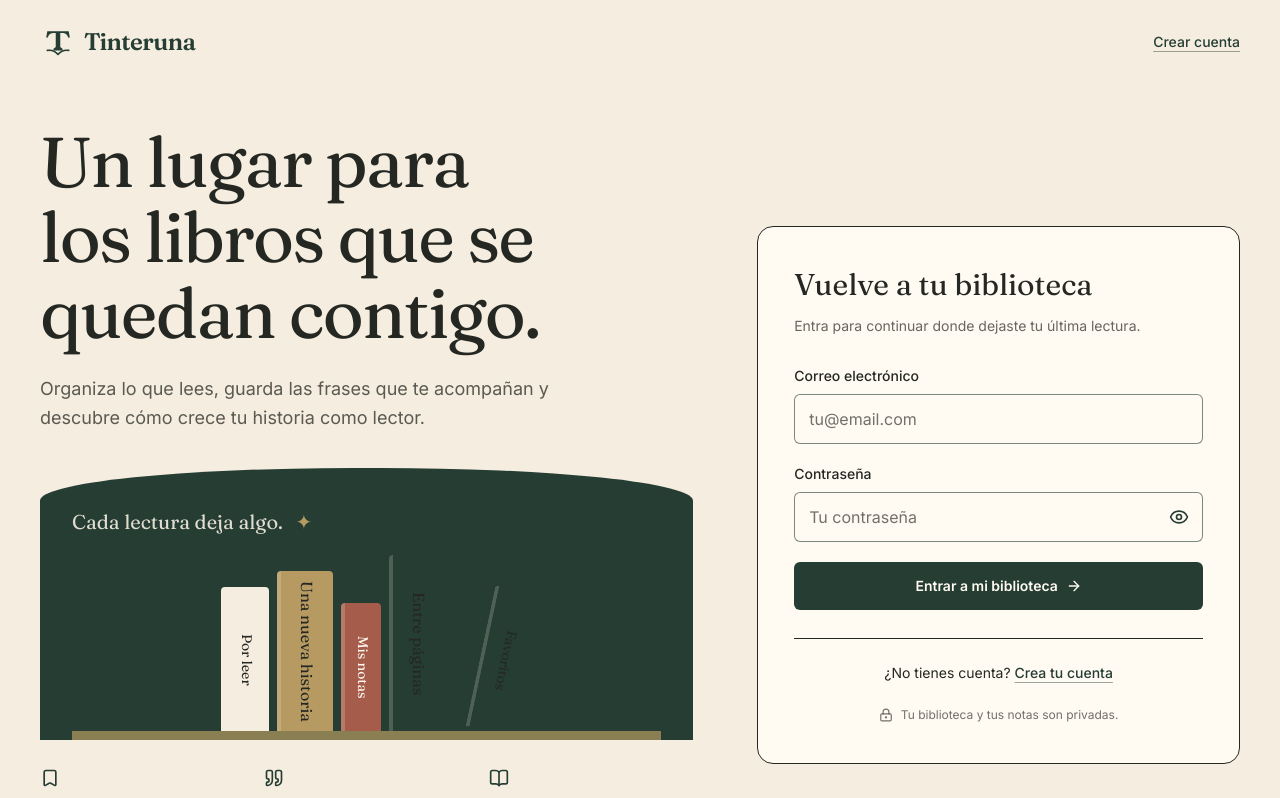
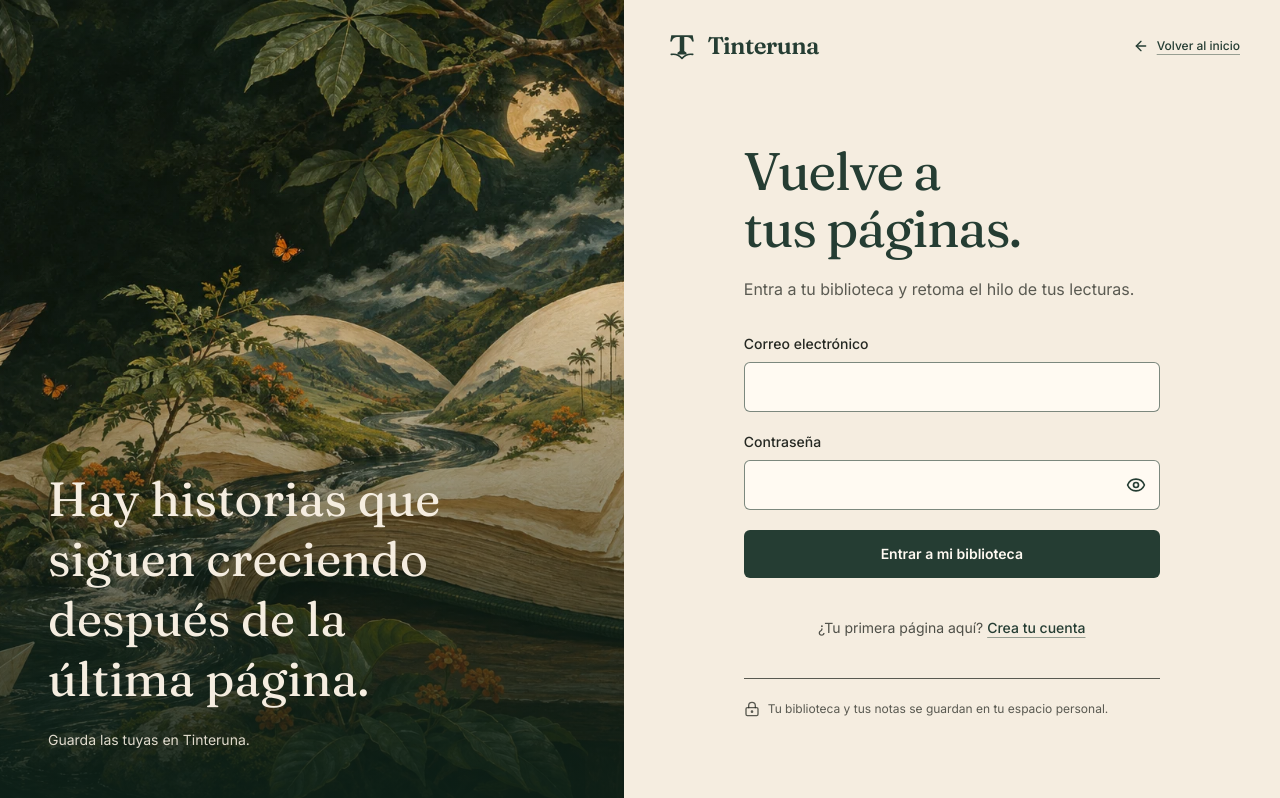
Before and after one commit to jaguzmano09/Personal_biblioteca, a Next.js app: page /login in a window 1280 px wide. Shown: the top 798 px of the page. Built offline with nearby package versions, Linux system fonts and the light colour scheme.

Commit message:
feat(auth): carry the literary identity through account access

```diff
--- /dev/null
+++ b/src/components/auth/AuthShell.tsx
@@ -0,0 +1,34 @@
+import Image from 'next/image'
+import Link from 'next/link'
+import { ArrowLeft } from 'lucide-react'
+import Wordmark from '@/components/ui/Wordmark'
+
+export default function AuthShell({ children }: { children: React.ReactNode }) {
+  return (
+    <main className="auth-layout">
+      <aside className="auth-art" aria-label="El universo de Tinteruna">
+        <Image src="/brand/reading-river.webp" fill sizes="50vw" alt="" />
+        <div className="auth-art-copy">
+          <p className="max-w-md font-display text-5xl leading-tight">
+            Hay historias que siguen creciendo después de la última página.
+          </p>
+          <p className="mt-5 text-sm leading-relaxed text-paper/90">
+            Guarda las tuyas en Tinteruna.
+          </p>
+        </div>
+      </aside>
+      <div className="auth-form-side">
+        <header className="flex flex-wrap items-center justify-between gap-3 px-6 py-6 sm:px-10">
+          <Wordmark href="/" />
+          <Link
+            href="/"
+            className="editorial-link inline-flex min-h-11 items-center gap-2 text-xs"
+          >
+            <ArrowLeft aria-hidden="true" className="size-4" /> Volver al inicio
+          </Link>
+        </header>
+        <div className="auth-form-body">{children}</div>
+      </div>
+    </main>
+  )
+}
--- a/src/components/auth/LoginForm.tsx
+++ b/src/components/auth/LoginForm.tsx
@@ -1,123 +1,115 @@
 'use client'
-import Wordmark from '@/components/ui/Wordmark'
 
-import { BookOpen, Bookmark, Quote, Eye, EyeOff, ArrowRight, LockKeyhole } from 'lucide-react'
 import { useState } from 'react'
 import Link from 'next/link'
+import { LockKeyhole, Loader2 } from 'lucide-react'
 import { iniciarSesion } from '@/lib/auth'
+import AuthShell from './AuthShell'
+import PasswordInput from './PasswordInput'
 
-export default function LoginForm({ confirmationError = false }: { confirmationError?: boolean }) {
-  const [mostrarPassword, setMostrarPassword] = useState(false)
+export default function LoginForm({
+  confirmationError = false
+}: {
+  confirmationError?: boolean
+}) {
   const [email, setEmail] = useState('')
   const [password, setPassword] = useState('')
-  const [error, setError] = useState<string | null>(confirmationError ? 'El enlace de confirmación no es válido o ha caducado.' : null)
+  const [error, setError] = useState<string | null>(
+    confirmationError
+      ? 'El enlace de confirmación no es válido o ha caducado.'
+      : null
+  )
   const [cargando, setCargando] = useState(false)
 
-  async function handleSubmit(e: React.FormEvent) {
-    e.preventDefault()
+  async function handleSubmit(event: React.FormEvent) {
+    event.preventDefault()
     if (cargando) return
     setCargando(true)
     setError(null)
-
     try {
       const resultado = await iniciarSesion(email, password)
       if (resultado?.error) setError(resultado.error)
-    } catch { setError('No se pudo iniciar sesión. Inténtalo de nuevo.') }
-    finally { setCargando(false) }
+    } catch {
+      setError(
+        'No se pudo iniciar sesión. Revisa tu conexión e inténtalo de nuevo.'
+      )
+    } finally {
+      setCargando(false)
+    }
   }
 
   return (
-    <main className="min-h-svh bg-paper text-ink">
-      <header className="mx-auto flex max-w-7xl items-center justify-between gap-4 px-5 py-6 sm:px-10">
-        <Wordmark href="/login" />
-        <Link href="/registro" className="editorial-link text-sm">Crear cuenta</Link>
-      </header>
-
-      <div className="mx-auto grid max-w-7xl items-center gap-10 px-5 pb-12 pt-5 sm:px-10 lg:grid-cols-[1.15fr_0.85fr] lg:gap-16 lg:pb-16 lg:pt-10">
-        <section aria-labelledby="welcome-title" className="min-w-0">
-          <h1 id="welcome-title" className="max-w-xl font-display text-[clamp(2.6rem,5.5vw,4.8rem)] leading-[1.07] tracking-tight">Un lugar para los libros que se quedan contigo.</h1>
-          <p className="mt-6 max-w-lg text-base leading-relaxed text-ink/75 sm:text-lg">Organiza lo que lees, guarda las frases que te acompañan y descubre cómo crece tu historia como lector.</p>
-
-          <div className="login-bookshelf relative mt-9 hidden overflow-hidden rounded-t-[48%_12%] bg-cloth px-8 pb-0 pt-10 text-paper sm:block" aria-hidden="true">
-            <p className="mb-7 font-display text-xl text-paper/90">Cada lectura deja algo. <span className="ml-2 text-gilt">✦</span></p>
-            <div className="flex h-44 items-end justify-center gap-2 border-b-[9px] border-gilt/70 px-4">
-              <div className="flex h-36 w-12 items-center justify-center rounded-t-sm border-l-4 border-paper/20 bg-paper text-ink [writing-mode:vertical-rl] font-display text-sm">Por leer</div>
-              <div className="flex h-40 w-14 items-center justify-center rounded-t-sm border-l-4 border-paper/20 bg-gilt text-ink [writing-mode:vertical-rl] font-display text-base">Una nueva historia</div>
-              <div className="flex h-32 w-10 items-center justify-center rounded-t-sm border-l-4 border-paper/20 bg-stamp text-surface [writing-mode:vertical-rl] font-display text-sm">Mis notas</div>
-              <div className="flex h-44 w-14 items-center justify-center rounded-t-sm border-l-4 border-paper/20 bg-footer text-ink [writing-mode:vertical-rl] font-display text-base">Entre páginas</div>
-              <div className="ml-3 flex h-36 w-12 origin-bottom rotate-12 items-center justify-center rounded-t-sm border-l-4 border-paper/20 bg-muted text-ink [writing-mode:vertical-rl] font-display text-sm">Favoritos</div>
-            </div>
-          </div>
-
-          <ul className="mt-7 hidden gap-5 sm:grid sm:grid-cols-3">
-            <li><Bookmark className="mb-2 size-5 text-cloth" aria-hidden="true" /><h2 className="text-sm font-semibold">Tu catálogo</h2><p className="mt-1 text-sm leading-relaxed text-ink/70">Leídos, pendientes y los que tienes entre manos.</p></li>
-            <li><Quote className="mb-2 size-5 text-cloth" aria-hidden="true" /><h2 className="text-sm font-semibold">Tus recuerdos</h2><p className="mt-1 text-sm leading-relaxed text-ink/70">Reseñas y citas con tu propia mirada.</p></li>
-            <li><BookOpen className="mb-2 size-5 text-cloth" aria-hidden="true" /><h2 className="text-sm font-semibold">Tu ritmo</h2><p className="mt-1 text-sm leading-relaxed text-ink/70">Metas y un recorrido por tus lecturas.</p></li>
-          </ul>
-        </section>
-
-        <section aria-labelledby="login-title" className="w-full rounded-2xl border border-rule bg-surface px-6 py-8 sm:px-9 sm:py-10 lg:justify-self-end">
-          <h2 id="login-title" className="font-display text-3xl">Vuelve a tu biblioteca</h2>
-          <p className="mb-7 mt-3 text-sm leading-relaxed text-ink/70">Entra para continuar donde dejaste tu última lectura.</p>
-        <form onSubmit={handleSubmit} className="space-y-5" aria-busy={cargando}>
+    <AuthShell>
+      <h1 className="auth-heading">Vuelve a tus páginas.</h1>
+      <p className="mb-8 mt-5 text-base leading-relaxed text-ink/75">
+        Entra a tu biblioteca y retoma el hilo de tus lecturas.
+      </p>
+      <form
+        onSubmit={handleSubmit}
+        className="space-y-5"
+        aria-busy={cargando}
+        aria-describedby={error ? 'login-error' : undefined}
+      >
+        <fieldset disabled={cargando} className="min-w-0 space-y-5">
           <div className="space-y-2">
-            <label htmlFor="loginform-1" className="block text-sm font-medium text-ink">Correo electrónico</label>
-            <input id="loginform-1"
+            <label htmlFor="loginform-1" className="block text-sm font-medium">
+              Correo electrónico
+            </label>
+            <input
+              id="loginform-1"
               type="email"
               autoComplete="email"
               maxLength={254}
               required
               value={email}
-              onChange={e => setEmail(e.target.value)}
-              placeholder="tu@email.com"
+              onChange={event => setEmail(event.target.value)}
               className="editorial-input"
             />
           </div>
-
           <div className="space-y-2">
-            <label htmlFor="loginform-2" className="block text-sm font-medium text-ink">Contraseña</label>
-            <div className="relative">
-            <input id="loginform-2"
-              type={mostrarPassword ? 'text' : 'password'}
+            <label htmlFor="loginform-2" className="block text-sm font-medium">
+              Contraseña
+            </label>
+            <PasswordInput
+              id="loginform-2"
+              value={password}
+              onChange={setPassword}
               autoComplete="current-password"
-              required
-              value={password}
-              onChange={e => setPassword(e.target.value)}
-              placeholder="Tu contraseña"
-              className="pr-14 editorial-input"
             />
-            <button type="button" onClick={() => setMostrarPassword(!mostrarPassword)} aria-label={mostrarPassword ? 'Ocultar contraseña' : 'Mostrar contraseña'} aria-pressed={mostrarPassword} className="absolute inset-y-0 right-0 flex w-12 items-center justify-center rounded-r-xl text-cloth focus-visible:outline-2 focus-visible:outline-cloth">
-              {mostrarPassword ? <EyeOff className="size-5" aria-hidden="true" /> : <Eye className="size-5" aria-hidden="true" />}
-            </button>
-            </div>
           </div>
-
           {error && (
-            <div role="alert" className="editorial-alert">
+            <p id="login-error" role="alert" className="editorial-alert">
               {error}
-            </div>
+            </p>
           )}
-
           <button
             type="submit"
             disabled={cargando}
             className="editorial-button w-full"
           >
-            <span aria-live="polite">{cargando ? 'Entrando a tu biblioteca…' : 'Entrar a mi biblioteca'}</span>
-            {!cargando && <ArrowRight className="size-4" aria-hidden="true" />}
+            {cargando && (
+              <Loader2
+                aria-hidden="true"
+                className="size-4 motion-safe:animate-spin"
+              />
+            )}
+            {cargando ? 'Entrando a tu biblioteca…' : 'Entrar a mi biblioteca'}
           </button>
-        </form>
-
-        <div className="mt-7 border-t border-rule pt-6 text-center text-sm text-ink">
-          ¿No tienes cuenta?{' '}
-          <Link href="/registro" className="editorial-link">
-            Crea tu cuenta
-          </Link>
-        </div>
-          <p className="mt-6 flex items-center justify-center gap-2 text-xs text-ink/65"><LockKeyhole className="size-3.5 shrink-0" aria-hidden="true" />Tu biblioteca y tus notas son privadas.</p>
-        </section>
-      </div>
-      <footer className="mx-auto max-w-7xl px-5 pb-7 text-sm text-ink/60 sm:px-10">Un libro a la vez, a tu manera.</footer>
-    </main>
+        </fieldset>
+      </form>
+      <p className="mt-7 text-center text-sm text-ink/80">
+        ¿Tu primera página aquí?{' '}
+        <Link
+          href="/registro"
+          className="editorial-link inline-flex min-h-11 items-center"
+        >
+          Crea tu cuenta
+        </Link>
+      </p>
+      <p className="mt-7 flex items-start gap-2 border-t border-rule pt-5 text-xs leading-relaxed text-ink/75">
+        <LockKeyhole aria-hidden="true" className="mt-0.5 size-4 shrink-0" /> Tu
+        biblioteca y tus notas se guardan en tu espacio personal.
+      </p>
+    </AuthShell>
   )
 }
--- /dev/null
+++ b/src/components/auth/PasswordInput.tsx
@@ -0,0 +1,54 @@
+'use client'
+
+import { useState } from 'react'
+import { Eye, EyeOff } from 'lucide-react'
+
+interface Props {
+  id: string
+  value: string
+  onChange: (value: string) => void
+  autoComplete: 'current-password' | 'new-password'
+  minLength?: number
+  describedBy?: string
+}
+
+export default function PasswordInput({
+  id,
+  value,
+  onChange,
+  autoComplete,
+  minLength,
+  describedBy
+}: Props) {
+  const [visible, setVisible] = useState(false)
+  return (
+    <div className="relative">
+      <input
+        id={id}
+        type={visible ? 'text' : 'password'}
+        autoComplete={autoComplete}
+        required
+        minLength={minLength}
+        maxLength={128}
+        value={value}
+        onChange={event => onChange(event.target.value)}
+        aria-describedby={describedBy}
+        className="editorial-input pr-14"
+      />
+      <button
+        type="button"
+        aria-label={visible ? 'Ocultar contraseña' : 'Mostrar contraseña'}
+        aria-pressed={visible}
+        aria-controls={id}
+        onClick={() => setVisible(!visible)}
+        className="absolute inset-y-0 right-0 flex w-12 items-center justify-center rounded-r-md text-cloth"
+      >
+        {visible ? (
+          <EyeOff aria-hidden="true" className="size-5" />
+        ) : (
+          <Eye aria-hidden="true" className="size-5" />
+        )}
+      </button>
+    </div>
+  )
+}
--- a/src/components/auth/RegistroForm.tsx
+++ b/src/components/auth/RegistroForm.tsx
@@ -1,9 +1,11 @@
 'use client'
 
-import { useState } from 'react'
+import { useEffect, useRef, useState } from 'react'
 import Link from 'next/link'
-import Wordmark from '@/components/ui/Wordmark'
+import { MailCheck, Loader2 } from 'lucide-react'
 import { registrarUsuario } from '@/lib/auth'
+import AuthShell from './AuthShell'
+import PasswordInput from './PasswordInput'
 
 export default function RegistroForm() {
   const [email, setEmail] = useState('')
@@ -11,87 +13,145 @@ export default function RegistroForm() {
   const [error, setError] = useState<string | null>(null)
   const [exito, setExito] = useState(false)
   const [cargando, setCargando] = useState(false)
+  const confirmacion = useRef<HTMLHeadingElement>(null)
 
-  async function handleSubmit(e: React.FormEvent) {
-    e.preventDefault()
+  useEffect(() => {
+    if (exito) confirmacion.current?.focus()
+  }, [exito])
+
+  async function handleSubmit(event: React.FormEvent) {
+    event.preventDefault()
+    if (cargando) return
     setCargando(true)
     setError(null)
-
     try {
       const resultado = await registrarUsuario(email, password)
       if (resultado?.error) setError(resultado.error)
       else setExito(true)
-    } catch { setError('No se pudo completar el registro. Inténtalo de nuevo.') }
-    finally { setCargando(false) }
+    } catch {
+      setError(
+        'No se pudo completar el registro. Revisa tu conexión e inténtalo de nuevo.'
+      )
+    } finally {
+      setCargando(false)
     }
-
-  if (exito) {
-    return (
-      <main className="mx-auto my-12 max-w-md px-5">
-        <Wordmark href="/login" />
-        <section className="mt-6 rounded-2xl border border-rule bg-surface p-6 sm:p-8" aria-labelledby="confirmation-title">
-          <h1 id="confirmation-title" className="mb-4 font-display text-3xl">¡Revisa tu correo!</h1>
-          <p className="text-ink/80">
-            Si el registro es válido, recibirás un enlace de confirmación en <strong>{email}</strong>. Confírmalo para poder iniciar sesión.
-          </p>
-          <Link href="/login" className="editorial-link mt-5 inline-block text-sm">Volver al inicio de sesión</Link>
-        </section>
-      </main>
-    )
   }
 
   return (
-    <main className="mx-auto my-12 max-w-md px-5">
-      <Wordmark href="/login" />
-      <section className="mt-6 rounded-2xl border border-rule bg-surface p-6 sm:p-8" aria-labelledby="registration-title">
-        <h1 id="registration-title" className="mb-6 font-display text-3xl">Crear cuenta</h1>
-
-        <form onSubmit={handleSubmit} className="space-y-4" aria-busy={cargando}>
-          <div>
-            <label htmlFor="registroform-1" className="block text-sm font-medium mb-1">Correo electrónico</label>
-            <input id="registroform-1"
+    <AuthShell>
+      {exito ? (
+        <section aria-labelledby="confirmation-title">
+          <MailCheck aria-hidden="true" className="mb-6 size-10 text-cloth" />
+          <h1
+            id="confirmation-title"
+            ref={confirmacion}
+            tabIndex={-1}
+            className="auth-heading"
+          >
+            Tu primera página está cerca.
+          </h1>
+          <p
+            role="status"
+            className="mt-6 break-words text-base leading-relaxed text-ink/80"
+          >
+            Si el registro es válido, recibirás un enlace de confirmación en{' '}
+            <strong>{email}</strong>. Abre el enlace en este navegador para
+            confirmar tu cuenta.
+          </p>
+          <Link href="/login" className="editorial-button mt-7 w-full">
+            Ir al inicio de sesión
+          </Link>
+        </section>
+      ) : (
+        <section aria-labelledby="registration-title">
+          <h1 id="registration-title" className="auth-heading">
+            Tu biblioteca empieza contigo.
+          </h1>
+          <p className="mb-8 mt-5 text-base leading-relaxed text-ink/75">
+            Un lugar para tus libros y todo lo que dejan en ti.
+          </p>
+          <form
+            onSubmit={handleSubmit}
+            className="space-y-5"
+            aria-busy={cargando}
+            aria-describedby={error ? 'registration-error' : undefined}
+          >
+            <fieldset disabled={cargando} className="min-w-0 space-y-5">
+              <div className="space-y-2">
+                <label
+                  htmlFor="registroform-1"
+                  className="block text-sm font-medium"
+                >
+                  Correo electrónico
+                </label>
+                <input
+                  id="registroform-1"
                   type="email"
                   autoComplete="email"
                   maxLength={254}
                   required
                   value={email}
-              onChange={e => setEmail(e.target.value)}
+                  onChange={event => setEmail(event.target.value)}
                   className="editorial-input"
                 />
               </div>
-
-          <div>
-            <label htmlFor="registroform-2" className="block text-sm font-medium mb-1">Contraseña</label>
-            <input id="registroform-2"
-              type="password"
+              <div className="space-y-2">
+                <label
+                  htmlFor="registroform-2"
+                  className="block text-sm font-medium"
+                >
+                  Contraseña
+                </label>
+                <PasswordInput
+                  id="registroform-2"
+                  value={password}
+                  onChange={setPassword}
                   autoComplete="new-password"
-              required
                   minLength={12}
-              maxLength={128}
-              value={password}
-              onChange={e => setPassword(e.target.value)}
-              className="editorial-input"
+                  describedBy="password-help"
                 />
+                <p
+                  id="password-help"
+                  className="text-xs leading-relaxed text-ink/75"
+                >
+                  Usa entre 12 y 128 caracteres.
+                </p>
               </div>
-
-          {error && <p role="alert" className="editorial-alert">{error}</p>}
-
+              {error && (
+                <p
+                  id="registration-error"
+                  role="alert"
+                  className="editorial-alert"
+                >
+                  {error}
+                </p>
+              )}
               <button
                 type="submit"
                 disabled={cargando}
                 className="editorial-button w-full"
               >
-            {cargando ? 'Creando cuenta...' : 'Crear cuenta'}
+                {cargando && (
+                  <Loader2
+                    aria-hidden="true"
+                    className="size-4 motion-safe:animate-spin"
+                  />
+                )}
+                {cargando ? 'Creando tu espacio…' : 'Crear mi cuenta'}
               </button>
+            </fieldset>
           </form>
-
-        <p className="text-center text-sm text-ink/70 mt-4">
-          ¿Ya tienes cuenta?{' '}
-          <Link href="/login" className="editorial-link">
+          <p className="mt-7 text-center text-sm text-ink/80">
+            ¿Ya tienes tu biblioteca?{' '}
+            <Link
+              href="/login"
+              className="editorial-link inline-flex min-h-11 items-center"
+            >
               Inicia sesión
             </Link>
           </p>
         </section>
-    </main>
+      )}
+    </AuthShell>
   )
 }
```
Lines whose indentation alone changed are shown as unchanged.
